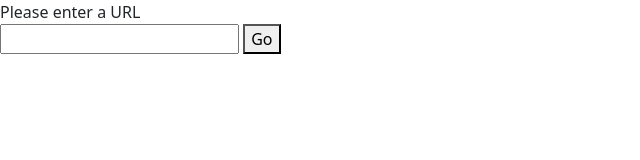
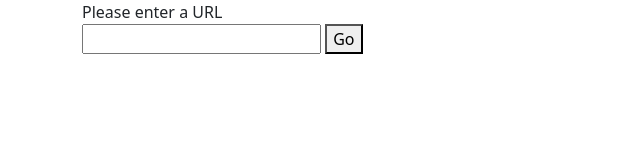
Before and after one commit to ml4den/page-parser, a plain HTML site: page index.html in a window 1280 px wide. Shown: the whole page, without its empty margins (0-640 px from the left). Drawn offline with nearby package versions, Linux system fonts and the light colour scheme.

Commit message:
Update index.html

```diff
--- a/index.html
+++ b/index.html
@@ -6,7 +6,7 @@
     <meta charset="utf-8">
     <meta name="viewport" content="width=device-width, initial-scale=1">
 
-    <title>A Basic HTML5 Template</title>
+    <title>Page Parser</title>
     <meta name="description" content="A simple service that can parse any article into Reading Mode.">
     <meta name="author" content="kirilov.ml">
 
@@ -19,9 +19,13 @@
     <link rel="icon" href="/favicon.ico">
     <link rel="icon" href="/favicon.svg" type="image/svg+xml">
     <link rel="apple-touch-icon" href="/apple-touch-icon.png">
+
+    <link rel="stylesheet" href="https://unpkg.com/chota@latest">
     -->
     <meta name="viewport" content="width=device-width, initial-scale=1, shrink-to-fit=no">
-    <link href="https://cdn.jsdelivr.net/npm/bootstrap@5.1.3/dist/css/bootstrap.min.css" rel="stylesheet" crossorigin="anonymous">
+    <link href="https://cdn.jsdelivr.net/npm/bootstrap@5.1.3/dist/css/bootstrap.min.css" rel="stylesheet"
+        crossorigin="anonymous">
+
     <style>
         .content img {
             max-width: 100%;
@@ -30,7 +34,7 @@
 </head>
 
 <body>
-    <div id="statusMessage">
+    <div class="container" id="statusMessage">
         Loading...
     </div>
 
@@ -44,7 +48,7 @@
         <article id="content"></article>
     </div>
 
-    <div>
+    <div class="container">
         <form>
             <input type="url" name="url" id="example">
             <button onclick="location.href='?url=' + document.getElementById('example').value" type="button">Go</button>
```
